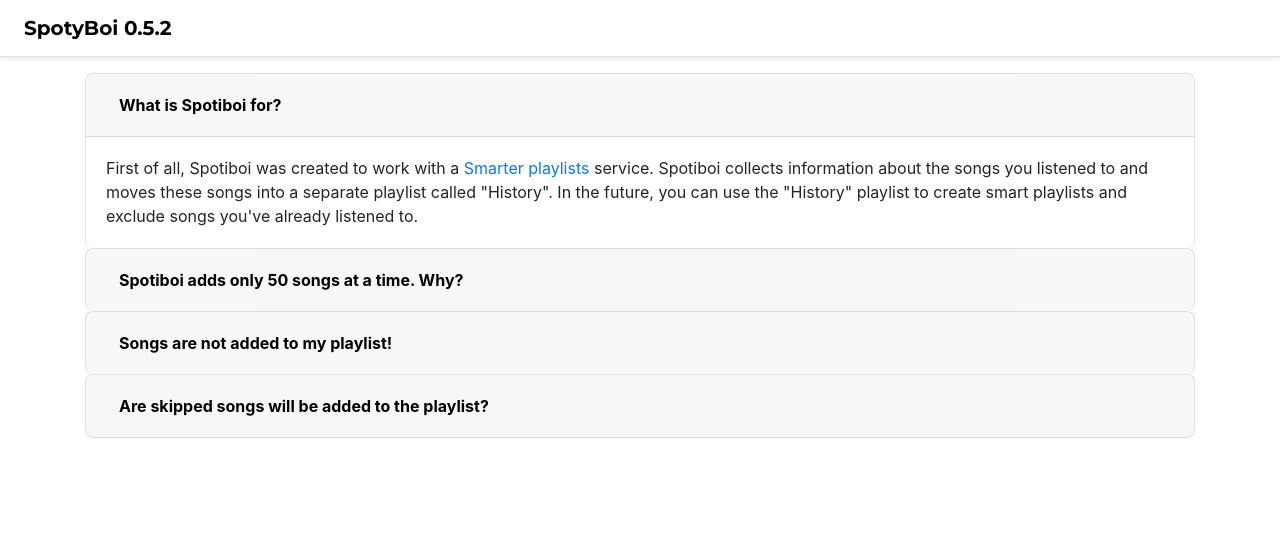
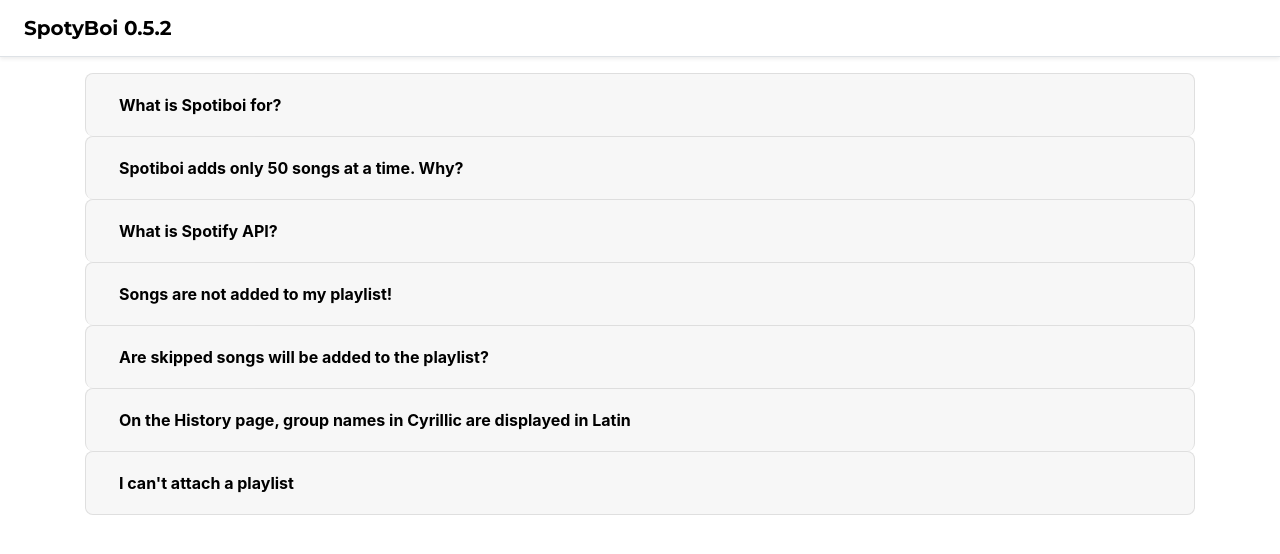
Before and after one commit to passion-dev37/spoti_boi, a Flask app: page /faq in a window 1280 px wide. Shown: the top 554 px of the page. Run offline with Flask 2, Linux system fonts and the light colour scheme; some libraries are stand-ins or nearby versions.

Commit message:
0.5.2.1 - bugfixes

```diff
--- a/app.py
+++ b/app.py
@@ -28,11 +28,14 @@ Session(app)
 
 import tasks
 
+
 # декоратор для авторизации
 def auth(func):
     @wraps(func)
     def wrapper(*args, **kwargs):
-        auth_manager = spotipy.oauth2.SpotifyOAuth(cache_path=session_cache_path())
+        auth_manager = spotipy.oauth2.SpotifyOAuth(scope='playlist-modify-private user-read-recently-played playlist-modify-public',
+                                               cache_path=session_cache_path(),
+                                               show_dialog=True)
         if not auth_manager.get_cached_token():
             return redirect('/')
         get_user = tasks.UserSettings(auth_manager)
@@ -52,7 +55,7 @@ if os.path.exists(dotenv_path):
 
 
 def session_cache_path():
-    return caches_folder + session.get('uuid')
+    return caches_folder + session['uuid']
 
 
 def db_commit() -> None:
@@ -75,11 +78,6 @@ def get_locale():
 
 @app.route('/', methods=['POST', 'GET'])
 def index():
-    menu = [
-        {'url': url_for('currently_playing'), 'title': gettext('Recently played tracks')},
-        {'url': url_for('faq'), 'title': 'FAQ'},
-    ]
-
     if not session.get('uuid'):
         # Step 1. Visitor is unknown, give random ID
         if request.cookies.get('uuid'):
@@ -93,21 +91,27 @@ def index():
 
     if request.args.get("code"):
         # Step 3. Being redirected from Spotify auth page
-        auth_manager.get_access_token(request.args.get("code"))
+        auth_manager.get_access_token(request.args.get("code"), as_dict=False)
         return redirect('/create_cookie')
     try:
         if not auth_manager.get_cached_token():
             # Step 2. Display sign in link when no token
             auth_url = auth_manager.get_authorize_url()
             app.logger.error('cant get access token')
+            app.logger.error(request.cookies.get('uuid'))
+            app.logger.error('------------------')
             return render_template('start.html', auth_url=auth_url)
     except spotipy.SpotifyException:
         return redirect('/sign_out')
 
     # Step 4. Signed in, display data
 
+    # ------------------ НАЧАЛО НАСТРОЕК СТРАНИЦЫ ------------------
     UserSettings = tasks.UserSettings(auth_manager)
-    # ЗАПУСК
+    menu = [
+        {'url': url_for('currently_playing'), 'title': gettext('Recently played tracks')},
+        {'url': url_for('faq'), 'title': 'FAQ'},
+    ]
     spotify = UserSettings.spotify
     session_user_id = spotify.current_user()['id']
 
--- a/tasks.py
+++ b/tasks.py
@@ -1,5 +1,6 @@
 from datetime import datetime
 import logging
+from logging import log
 from flask import session
 import spotipy
 from sqlalchemy.orm import query
@@ -215,9 +216,10 @@ def update_history(user_id, history_id, spotify) -> str:
                     recently_played_uris.insert(0, track)
                 else:
                     continue
-
+        except pylast.WSError:
+            logging.error('Last.fm. Connection to the API failed with HTTP code 500')
         except Exception as e:
-            logging.error(e + e.args)
+            logging.error(e)
     try:
         # если есть новые треки для добавления - они добавляются в History
         if recently_played_uris:
--- a/templates/faq.html
+++ b/templates/faq.html
@@ -3,34 +3,52 @@
 {% block body %}
 <div class="accordion" id="accordionExample">
     <div class="card">
-      <div class="card-header" id="headingOne">
+      <div class="card-header" id="heading1">
         <h2 class="mb-0">
-          <button class="btn btn-link btn-block text-left" type="button" data-toggle="collapse" data-target="#collapseOne" aria-expanded="true" aria-controls="collapseOne">
+          <button class="btn btn-link btn-block text-left" type="button" data-toggle="collapse" data-target="#collapse1" aria-expanded="true" aria-controls="collapse1">
             <b>{{_('What is Spotiboi for?')}}</b>
           </button>
         </h2>
       </div>
 
-      <div id="collapseOne" class="collapse show" aria-labelledby="headingOne" data-parent="#accordionExample">
+      <div id="collapse1" class="collapse" aria-labelledby="heading1" data-parent="#accordionExample">
         <div class="card-body">
             {{_("First of all, Spotiboi was created to work with a <a href=\"http://smarterplaylists.playlistmachinery.com\">Smarter playlists</a> service. Spotiboi collects information about the songs you listened to and moves these songs into a separate playlist called \"History\". In the future, you can use the \"History\" playlist to create smart playlists and exclude songs you've already listened to.")}}
         </div>
       </div>
     </div>
+
     <div class="card">
-      <div class="card-header" id="headingTwo">
+      <div class="card-header" id="heading2">
         <h2 class="mb-0">
-          <button class="btn btn-link btn-block text-left collapsed" type="button" data-toggle="collapse" data-target="#collapseTwo" aria-expanded="false" aria-controls="collapseTwo">
+          <button class="btn btn-link btn-block text-left collapsed" type="button" data-toggle="collapse" data-target="#collapse2" aria-expanded="false" aria-controls="collapse2">
             <b>{{_('Spotiboi adds only 50 songs at a time. Why?')}}</b>
           </button>
         </h2>
       </div>
-      <div id="collapseTwo" class="collapse" aria-labelledby="headingTwo" data-parent="#accordionExample">
+      <div id="collapse2" class="collapse" aria-labelledby="heading2" data-parent="#accordionExample">
         <div class="card-body">
             {{_('This is an API limitation of Spotify :(')}}
         </div>
       </div>
     </div>
+
+    <div class="card">
+      <div class="card-header" id="heading_api">
+        <h2 class="mb-0">
+          <button class="btn btn-link btn-block text-left collapsed" type="button" data-toggle="collapse" data-target="#collapse_api"
+          aria-expanded="false" aria-controls="collapse_api">
+              <b>{{_('What is Spotify API?')}}</b>
+          </button>
+        </h2>
+      </div>
+      <div id="collapse_api" class="collapse" aria-labelledby="heading_api" data-parent="#accordionExample">
+          <div class="card-body">
+            {{_("This is the link between our service and Spotify. Spotiboy \"knocks\" on the Spotify service and prompts certain data, such as your listening history or your playlists.")}}            </div>
+      </div>
+    </div>
+
+
     <div class="card">
       <div class="card-header" id="headingThree">
         <h2 class="mb-0">
@@ -45,6 +63,7 @@
         </div>
       </div>
     </div>
+
     <div class="card">
         <div class="card-header" id="heading4">
           <h2 class="mb-0">
@@ -59,5 +78,37 @@
             </div>
         </div>
       </div>
+
+      <div class="card">
+        <div class="card-header" id="heading5">
+          <h2 class="mb-0">
+            <button class="btn btn-link btn-block text-left collapsed" type="button" data-toggle="collapse" data-target="#collapse5" aria-expanded="false" aria-controls="collapse5">
+                <b>{{_('On the History page, group names in Cyrillic are displayed in Latin')}}</b>
+            </button>
+          </h2>
+        </div>
+        <div id="collapse5" class="collapse" aria-labelledby="heading5" data-parent="#accordionExample">
+            <div class="card-body">
+              {{_("Unfortunately, this is a Spotify API \'feature\'. Adding tracks to the playlist will not be affected by this ")}}
+            </div>
+        </div>
+      </div>
+
+      <div class="card">
+        <div class="card-header" id="heading6">
+          <h2 class="mb-0">
+            <button class="btn btn-link btn-block text-left collapsed" type="button"
+            data-toggle="collapse" data-target="#collapse6" aria-expanded="false" aria-controls="collapse6">
+                <b>{{_('I can\'t attach a playlist')}}</b>
+            </button>
+          </h2>
+        </div>
+        <div id="collapse6" class="collapse" aria-labelledby="heading6" data-parent="#accordionExample">
+            <div class="card-body">
+              {{_("Check your playlist privacy. You should make your History playlist public. Any tracks listened to while the user had “Private Session” enabled in their client will not be added. Also check that your URI is correct and it's not URL.")}}            </div>
+        </div>
+      </div>
+
+
   </div>
 {% endblock body %}
```
Also changed, not shown: templates/faq2.html (deleted, +0 -34 lines), translations/ru/LC_MESSAGES/messages.po, 2 other files.
